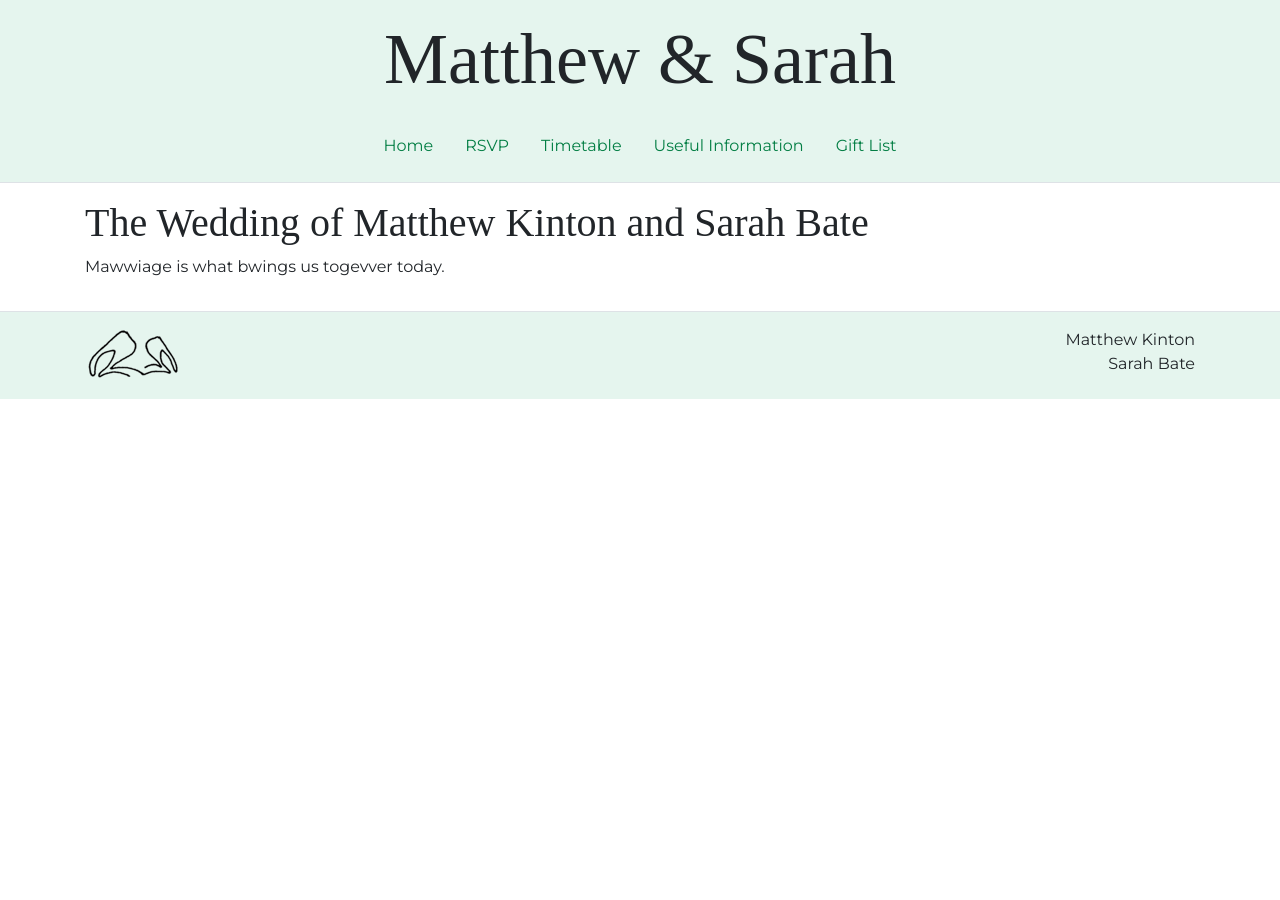
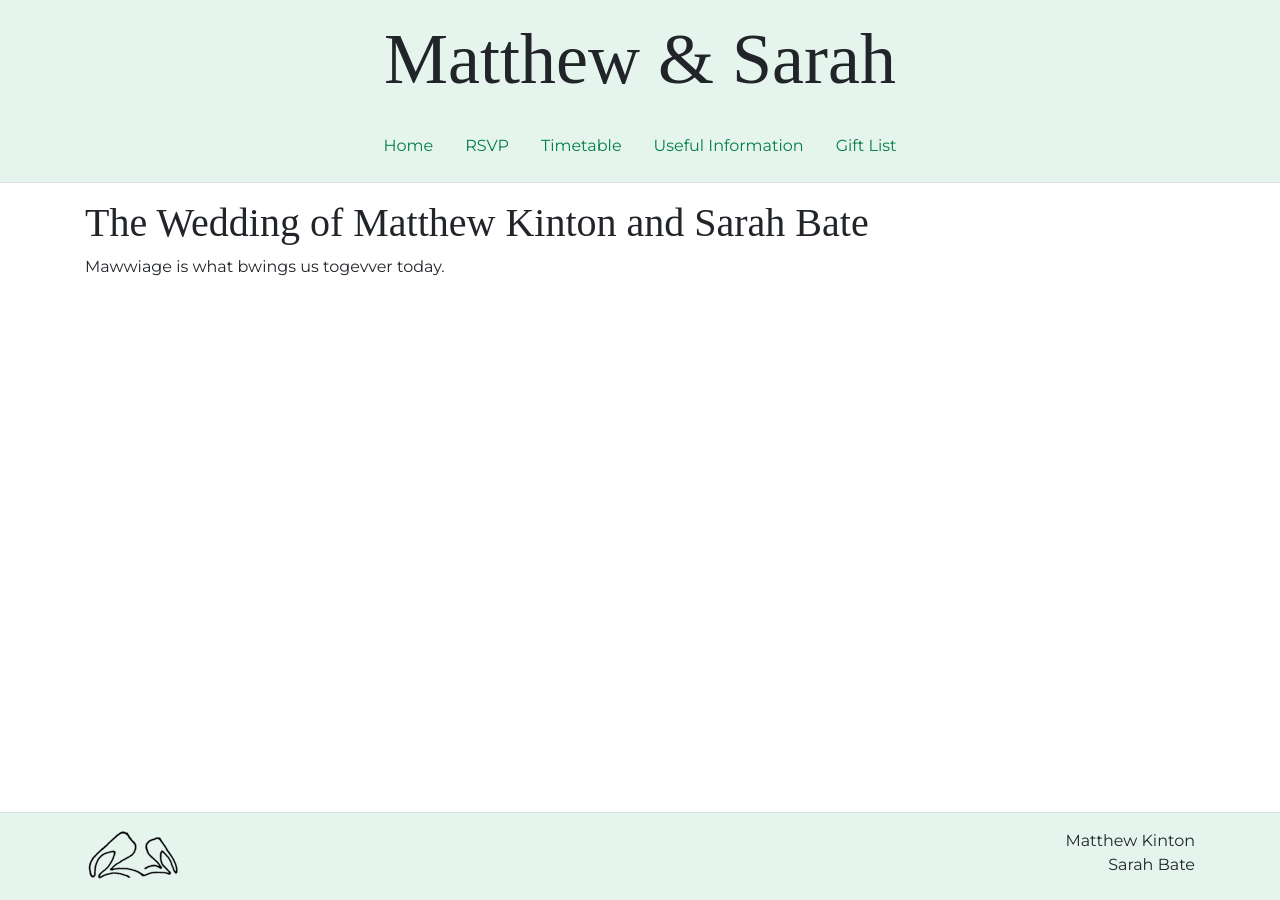
Before and after one commit to djcarter85/carterwedding, a Jekyll site: the page built from index.html, in a window 1280 px wide. Built offline with Jekyll 4.4.1, drawn with Linux system fonts in a browser that asks for light colours; some web fonts are replaced.

Commit message:
Put footer at the bottom

```diff
--- a/_layouts/default.html
+++ b/_layouts/default.html
@@ -5,9 +5,11 @@
 
 <body>
   {% include header.html %}
-  <div class="container py-3">
-    {{ content }}
-  </div>
+  <main>
+    <div class="container py-3">
+      {{ content }}
+    </div>
+  </main>
   {% include footer.html %}
   {% include scripts.html %}
 </body>
--- /dev/null
+++ b/css/custom/includes/_body.scss
@@ -0,0 +1,6 @@
+body {
+  display: flex;
+  flex-direction: column;
+
+  min-height: 100vh;
+}
--- a/css/custom/includes/_footer.scss
+++ b/css/custom/includes/_footer.scss
@@ -1,3 +1,4 @@
 footer {
   background-color: $accent;
+  margin-top: auto;
 }
--- a/css/main.scss
+++ b/css/main.scss
@@ -5,5 +5,6 @@
 
 @import 'bootstrap/bootstrap';
 
+@import 'custom/includes/body';
 @import 'custom/includes/header';
 @import 'custom/includes/footer';
```
